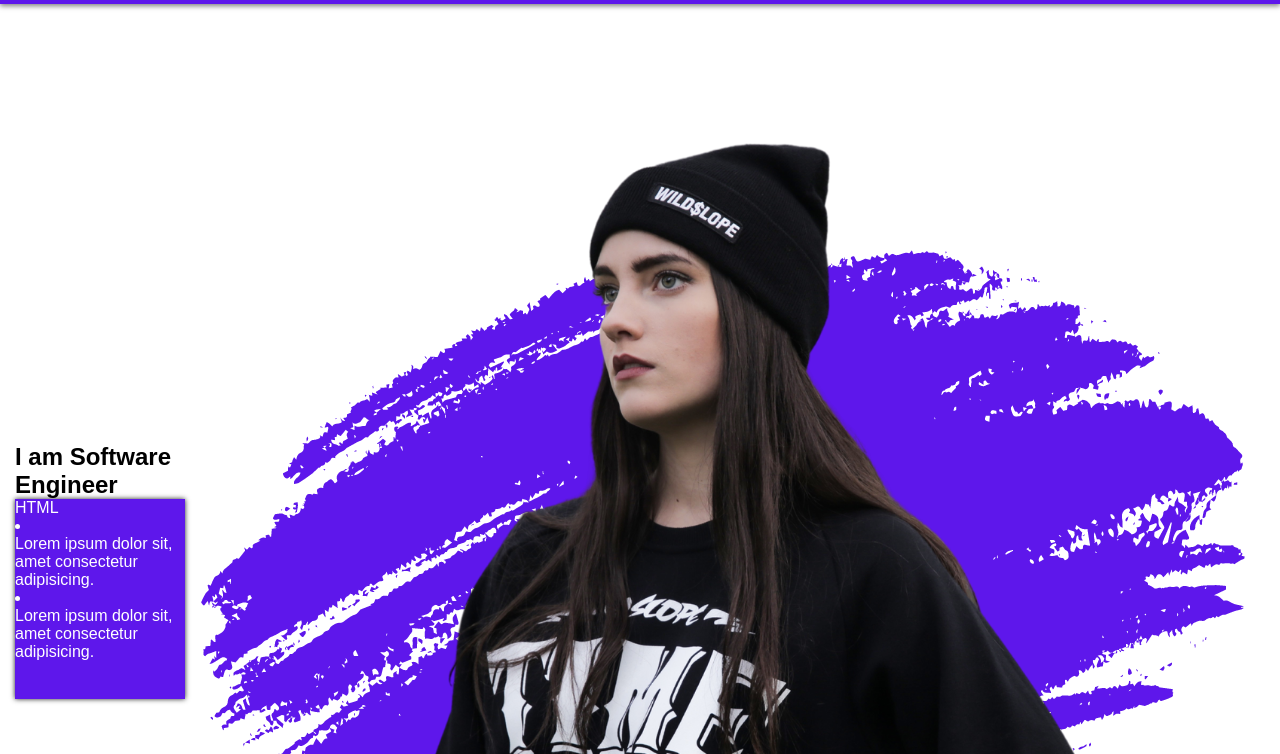
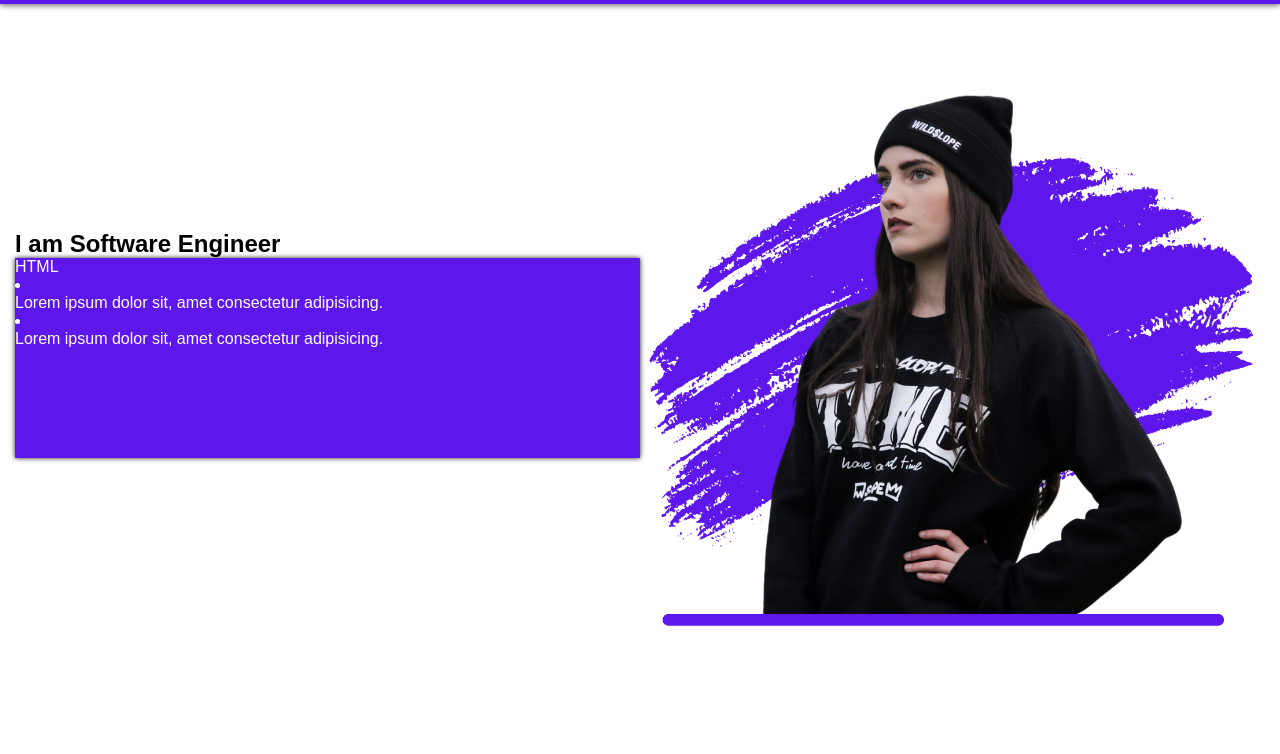
Before and after one commit to Germain712/Space_Coding, a plain HTML site: page index.html in a window 1280 px wide. Shown: the part 46-800 px from the top of the page. Drawn offline with Linux system fonts and the light colour scheme.

Commit message:
next coomit

```diff
--- a/style.css
+++ b/style.css
@@ -53,6 +53,14 @@
   padding: 15px;
 }
 
+.description {
+  flex: 1;
+}
+
+.images {
+  flex: 1;
+}
+
 .box {
   width: 100%;
   height: 200px;
@@ -67,6 +75,10 @@
   position: relative;
 }
 
+.images img {
+  width: 100%;
+}
+
 .images img:last-child {
   position: absolute;
   left: 0;
```
